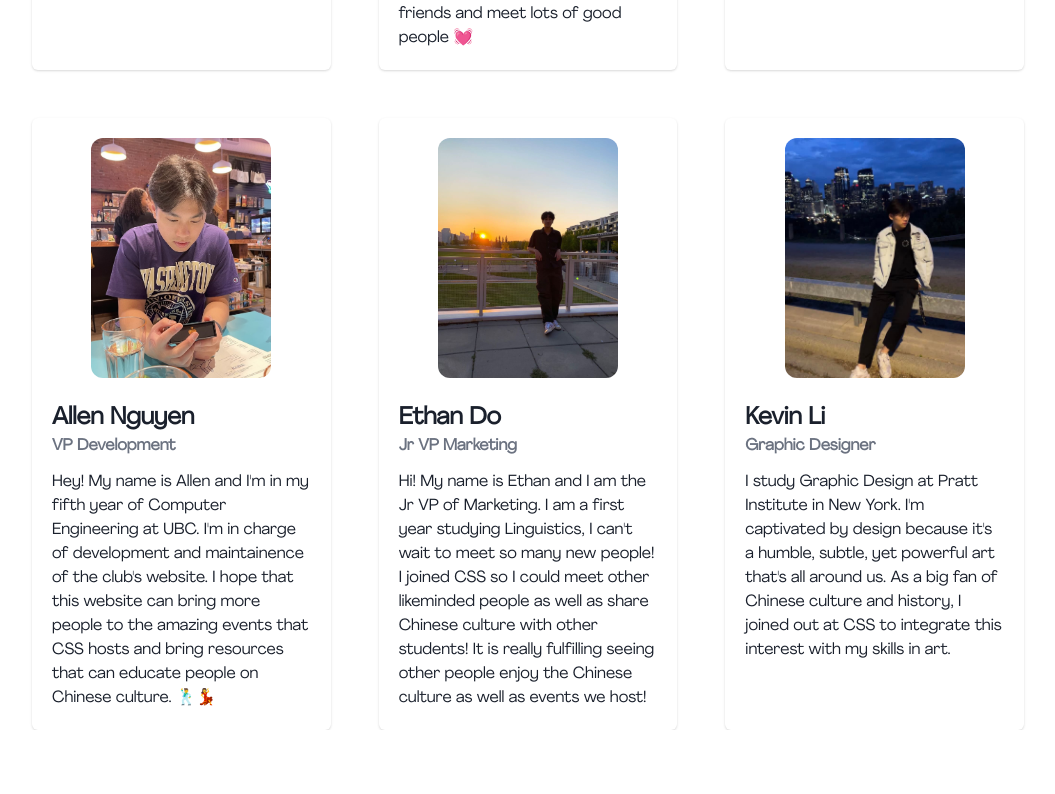
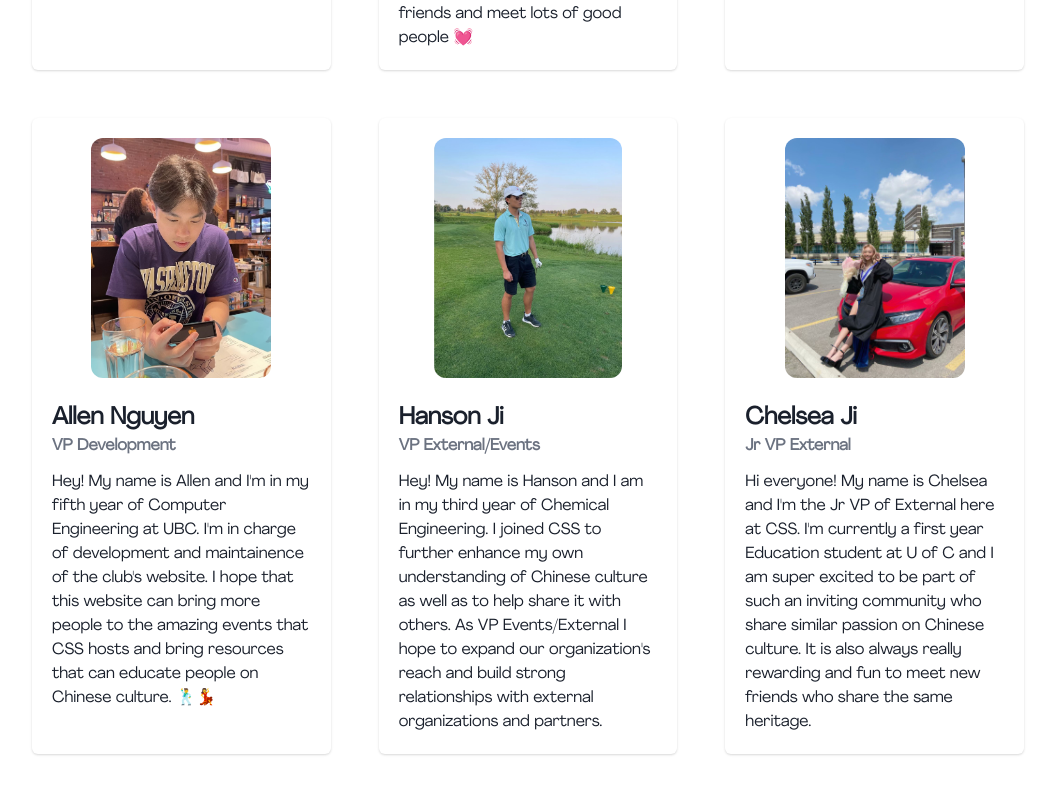
Before and after one commit to allennguyen01/UCalgary-CSS, a React (Vite) app: page /about-us in a window 1280 px wide. Shown: the part 2626-3420 px from the top of the page, without its empty margins (112-1167 px from the left). Before the commit the page ends 3356 px from the top, so only its background shows below. Built offline with nearby package versions, Linux system fonts and the light colour scheme.

Commit message:
Add Hanson and Chelsea to team page

```diff
--- a/src/pages/AboutUs.jsx
+++ b/src/pages/AboutUs.jsx
@@ -1,13 +1,15 @@
 import img from "../assets/who-we-are.jpg";
-import LucyHeadshot from "../assets/images/meet-the-team/Lucy.jpg";
-import CeciliaHeadshot from "../assets/images/meet-the-team/Cecilia.jpg";
-import JoyceHeadshot from "../assets/images/meet-the-team/Joyce.jpg";
-import KerryHeadshot from "../assets/images/meet-the-team/Kerry.jpg";
-import ReneeHeadshot from "../assets/images/meet-the-team/Renee.jpg";
-import StephHeadshot from "../assets/images/meet-the-team/Steph.jpg";
-import AllenHeadshot from "../assets/images/meet-the-team/Allen.jpg";
-import EthanHeadshot from "../assets/images/meet-the-team/Ethan.jpg";
-import KevinHeadshot from "../assets/images/meet-the-team/Kevin.jpg";
+import LucyPhoto from "../assets/images/meet-the-team/Lucy.jpg";
+import CeciliaPhoto from "../assets/images/meet-the-team/Cecilia.jpg";
+import JoycePhoto from "../assets/images/meet-the-team/Joyce.jpg";
+import KerryPhoto from "../assets/images/meet-the-team/Kerry.jpg";
+import ReneePhoto from "../assets/images/meet-the-team/Renee.jpg";
+import StephPhoto from "../assets/images/meet-the-team/Steph.jpg";
+import AllenPhoto from "../assets/images/meet-the-team/Allen.jpg";
+import EthanPhoto from "../assets/images/meet-the-team/Ethan.jpg";
+import KevinPhoto from "../assets/images/meet-the-team/Kevin.jpg";
+import HansonPhoto from "../assets/images/meet-the-team/Hanson.jpg";
+import ChelseaPhoto from "../assets/images/meet-the-team/Chelsea.jpg";
 
 import {
   Card,
@@ -33,63 +35,77 @@ export default function AboutUs() {
   const teamMembers = [
     {
       name: "Lucy Li",
-      photo: LucyHeadshot,
+      photo: LucyPhoto,
       position: "Co-President",
       description:
         "Hi! I am Lucy and I am one of the Co-Presidents of CSS this year! I am from Vancouver and I am currently in my last year of my BComm degree majoring in Business Analytics. I joined CSS because I want to be a part of a community with likeminded people with the common interest of embracing Chinese culture!",
     },
     {
       name: "Cecilia Xu",
-      photo: CeciliaHeadshot,
+      photo: CeciliaPhoto,
       position: "Co-President",
       description:
         "I'm Cecilia, a final-year Neuroscience student at UofC. Originally from China, my profound passion for Chinese culture has driven me to actively engage with and lead CSS. My aim is to create a welcoming and enjoyable space within our campus, where anyone interested in Chinese culture can feel included and free to embrace our shared heritage.",
     },
     {
       name: "Joyce Ho",
-      photo: JoyceHeadshot,
+      photo: JoycePhoto,
       position: "VP Finance",
       description:
         "My name is Joyce and I am currently in my final year of accounting. I joined CSS in 2021 as the VP of finance. One of my favourite things about CSS is the people. I love working with the other execs to promote Chinese cultre on campus by creating an environment for students to have fun and meet new friends!",
     },
     {
       name: "Kerry Guo",
-      photo: KerryHeadshot,
+      photo: KerryPhoto,
       position: "VP Finance",
       description:
         "Hi, my name is Kerry, I'm currently in my final year doing Statistics, I'm one of the VP finance. I really like CSS because I was able to meet different people, and all the events were very interesting and interactive.",
     },
     {
       name: "Stephanie Liew",
-      photo: StephHeadshot,
+      photo: StephPhoto,
       position: "VP Marketing",
       description:
         "Hello! My name is Stephanie and I'm VP Marketing for CSS!! I'm an international student from Malaysia and currently in my final year of my Kinesiology degree. I'm so thankful that I found CSS during my Uni journey because it's helped me make so many new friends and meet lots of good people 💓",
     },
     {
       name: "Renee Pi",
-      photo: ReneeHeadshot,
+      photo: ReneePhoto,
       position: "VP Events",
       description:
         "Hi! I'm Renee and I am in my fourth year of a combined degree in Psychology and Piano Performance. My favourite part of being an executive in CSS has been the events and making new connections with students from so many diverse backgrounds!",
     },
     {
       name: "Allen Nguyen",
-      photo: AllenHeadshot,
+      photo: AllenPhoto,
       position: "VP Development",
       description:
         "Hey! My name is Allen and I'm in my fifth year of Computer Engineering at UBC. I'm in charge of development and maintainence of the club's website. I hope that this website can bring more people to the amazing events that CSS hosts and bring resources that can educate people on Chinese culture. 🕺💃",
     },
     {
+      name: "Hanson Ji",
+      photo: HansonPhoto,
+      position: "VP External/Events",
+      description:
+        "Hey! My name is Hanson and I am in my third year of Chemical Engineering. I joined CSS to further enhance my own understanding of Chinese culture as well as to help share it with others. As VP Events/External I hope to expand our organization's reach and build strong relationships with external organizations and partners.",
+    },
+    {
+      name: "Chelsea Ji",
+      photo: ChelseaPhoto,
+      position: "Jr VP External",
+      description:
+        "Hi everyone! My name is Chelsea and I'm the Jr VP of External here at CSS. I'm currently a first year Education student at U of C and I am super excited to be part of such an inviting community who share similar passion on Chinese culture. It is also always really rewarding and fun to meet new friends who share the same heritage.",
+    },
+    {
       name: "Ethan Do",
-      photo: EthanHeadshot,
+      photo: EthanPhoto,
       position: "Jr VP Marketing",
       description:
         "Hi! My name is Ethan and I am the Jr VP of Marketing. I am a first year studying Linguistics, I can't wait to meet so many new people! I joined CSS so I could meet other likeminded people as well as share Chinese culture with other students! It is really fulfilling seeing other people enjoy the Chinese culture as well as events we host!",
     },
     {
       name: "Kevin Li",
-      photo: KevinHeadshot,
+      photo: KevinPhoto,
       position: "Graphic Designer",
       description:
         "I study Graphic Design at Pratt Institute in New York. I'm captivated by design because it's a humble, subtle, yet powerful art that's all around us. As a big fan of Chinese culture and history, I joined out at CSS to integrate this interest with my skills in art.",
```
Also changed, not shown: src/assets/images/meet-the-team/Chelsea.jpg (added), src/assets/images/meet-the-team/Hanson.jpg (added).
